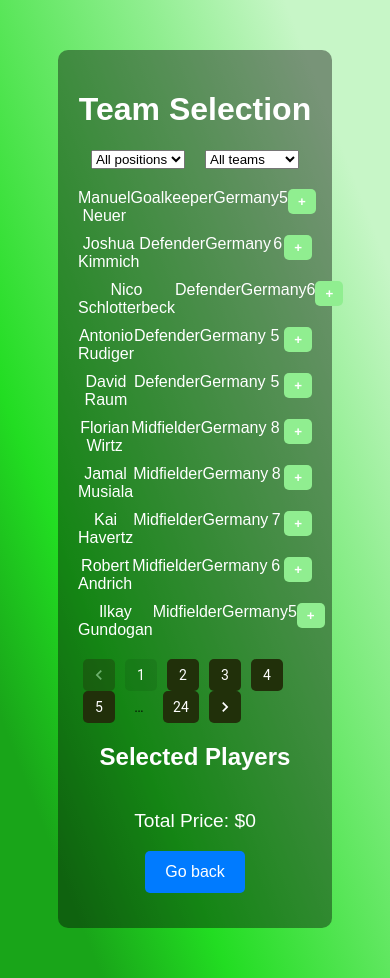
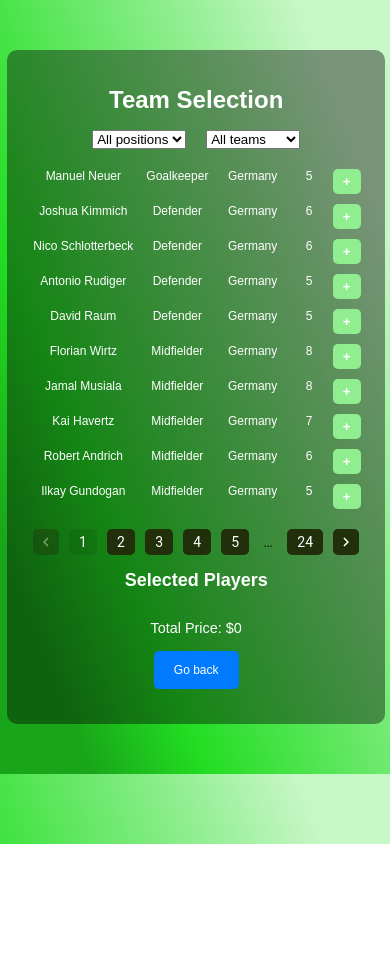
Before and after one commit to gleblobanov08/fantasy-team, a React (Create React App) app in the folder team-pick/: page /team-selection in a window 390 px wide. After the commit the page ends 844 px from the top, so only its background shows below. Built offline with nearby package versions, Linux system fonts and the light colour scheme.

Commit message:
v.1.1.0 - mobile friendly

```diff
--- a/team-pick/src/components/TeamSelection.js
+++ b/team-pick/src/components/TeamSelection.js
@@ -151,7 +151,7 @@ function TeamSelection() {
         ))}
       </div>
       <div className='pagination'>
-      <Pagination count={Math.ceil(filteredPlayers.length / 10)} variant='outlined' page={currentPage} onChange={paginate}/>
+      <Pagination count={Math.ceil(filteredPlayers.length / 10)} variant='outlined' size='small' page={currentPage} onChange={paginate}/>
       </div>
       <h2>Selected Players</h2>
       <div className='table'>
--- a/team-pick/src/styles/Components.css
+++ b/team-pick/src/styles/Components.css
@@ -108,10 +108,10 @@ button {
     gap: 10px;
     .table-cell {
         display: grid;
-        grid-template-columns: repeat(3, 3fr) repeat(2, 1fr);
+        grid-template-columns: 3fr repeat(2, 2fr) repeat(2, 1fr);
     }
 }
-  .pagination {
+.pagination {
     text-align: center;
     margin-top: 20px;
     width: 100%;
@@ -127,3 +127,10 @@ button {
         cursor: pointer;
     }
 }
+
+@media screen and (max-width: 768px) {
+    .homepage, .team-selection, .results {
+        width: 90%;
+        font-size: 12px;
+    }
+}
```
